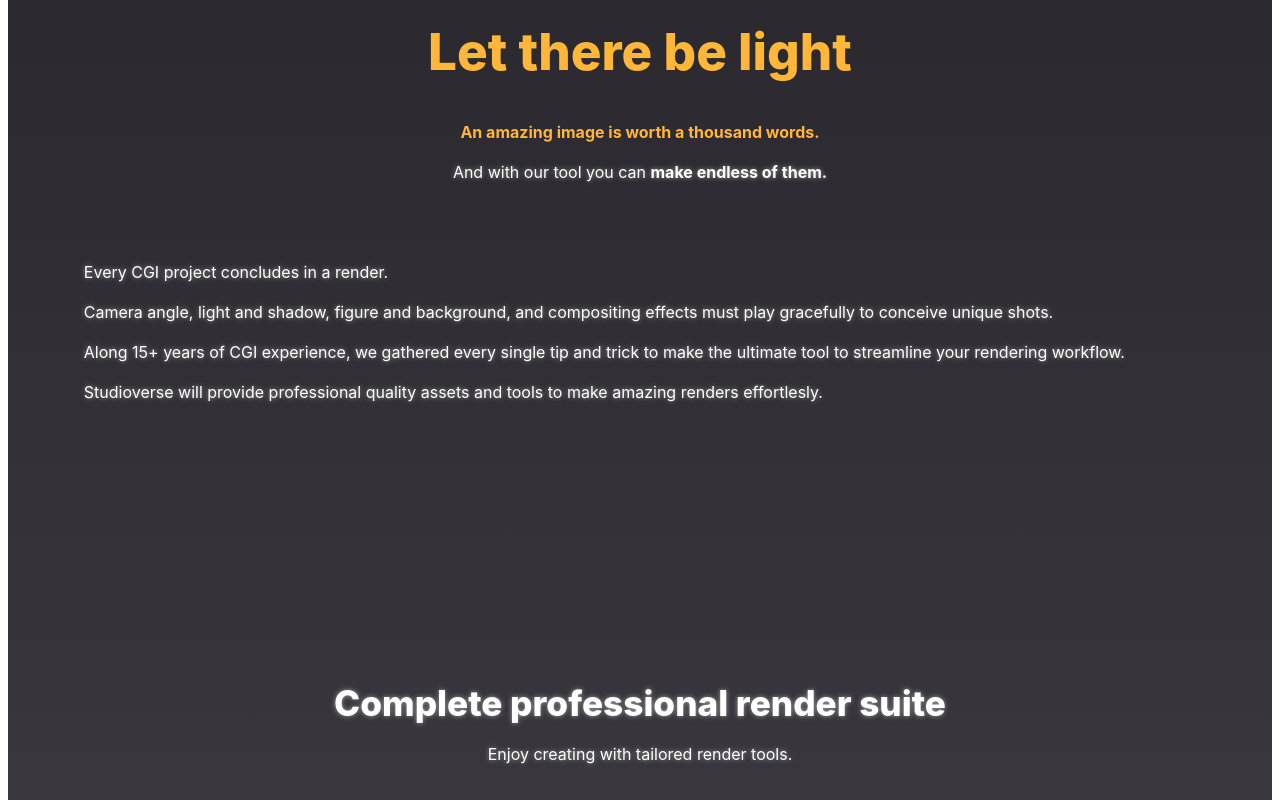
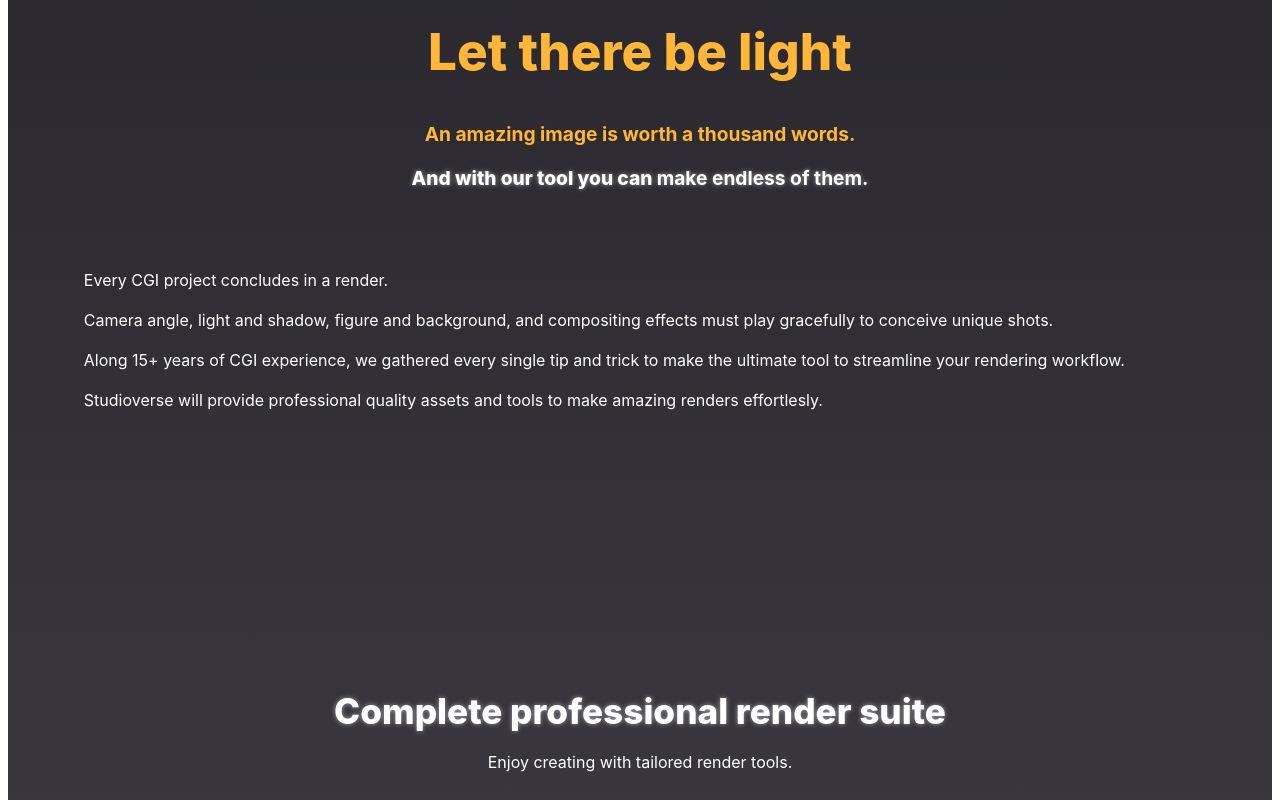
Before and after one commit to Tinquify/tinquify.github.io, a plain HTML site: page Studioverse/index.html in a window 1280 px wide. Shown: the part 4660-5460 px from the top of the page. Drawn offline with Linux system fonts and the light colour scheme.

Commit message:
Updated Fonts

```diff
--- a/Studioverse/index.html
+++ b/Studioverse/index.html
@@ -74,9 +74,12 @@
       p,
       ul,
       h2 {
-        font-family: Nunito, "Hind Vadodara", -apple-system, Roboto, Helvetica, Arial, sans-serif;
         color: #ffffff;
-        text-shadow: 0px 0px 5px #ffffff80;
+      }
+
+      p,
+      ul {
+        font-family: "Hind Vadodara", -apple-system, Roboto, Helvetica, Arial, sans-serif;
       }
 
       h3,
@@ -91,12 +94,16 @@
       h4,
       h5,
       h6 {
+        font-family: Nunito, "Hind Vadodara", -apple-system, Roboto, Helvetica, Arial, sans-serif;
         font-weight: 800;
+        text-shadow: 0px 0px 5px #ffffff80;
       }
 
       h2 {
+        font-family: Nunito, "Hind Vadodara", -apple-system, Roboto, Helvetica, Arial, sans-serif;
         font-size: 3.2rem;
         margin: 40px 0;
+        font-weight: 800;
       }
 
       h3{
@@ -106,6 +113,10 @@
 
       h4{
         font-size: 1.6rem;
+      }
+
+      h5{
+        font-size: 1.2rem;
       }
 
       p {
@@ -355,10 +366,10 @@
 
 
           <div class="centerText">
-            <p class="accent1">
+            <h5 class="accent1">
             <b>An amazing image is worth a thousand words.</b>
-            </p>
-            <p>And with our tool you can <b>make endless of them.</b></p>
+            </h5>
+            <h5>And with our tool you can <b>make endless of them.</b></h5>
           </div>
 
           <div class="emptySeparator"></div>
```
